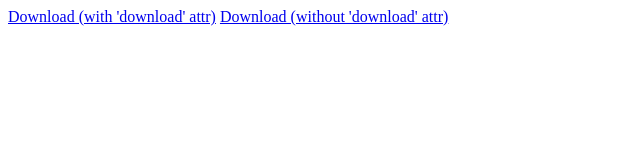
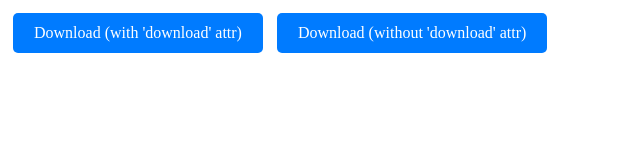
Before and after one commit to denis-domanskii/playwright-download-intercept-issue, a website: page index.html in a window 1280 px wide. Shown: the whole page, without its empty margins (0-640 px from the left). Drawn offline with Linux system fonts and the light colour scheme.

Commit message:
Update index.html

```diff
--- a/index.html
+++ b/index.html
@@ -1,11 +1,31 @@
 <!DOCTYPE html>
 <html lang="en">
 <head>
-	<meta http-equiv="Content-Type" content="text/html; charset=UTF-8">
-	<title>Download Me</title>
+    <meta http-equiv="Content-Type" content="text/html; charset=UTF-8">
+    <title>Download Me</title>
+    <style>
+	    a {
+            display: inline-block;
+            padding: 10px 20px;
+            margin: 5px;
+            background-color: #007BFF;
+            color: white;
+            text-decoration: none;
+            border-radius: 5px;
+            border: 1px solid transparent;
+            transition: background-color 0.3s, border-color 0.3s;
+        }
+
+        a:hover, a:focus {
+            background-color: #0056b3;
+            border-color: #004085;
+            color: white;
+            outline: none;
+        }
+    </style>
 </head>
 <body>
-	<a id="with-download" download href="https://most.github.io/download-me.zip">Download (with 'download' attr)</a>
-  <a id="without-download" href="https://most.github.io/download-me.zip">Download (without 'download' attr)</a>
+    <a id="with-download" download href="archive.zip">Download (with 'download' attr)</a>
+    <a id="without-download" href="archive.zip">Download (without 'download' attr)</a>
 </body>
 </html>
```
